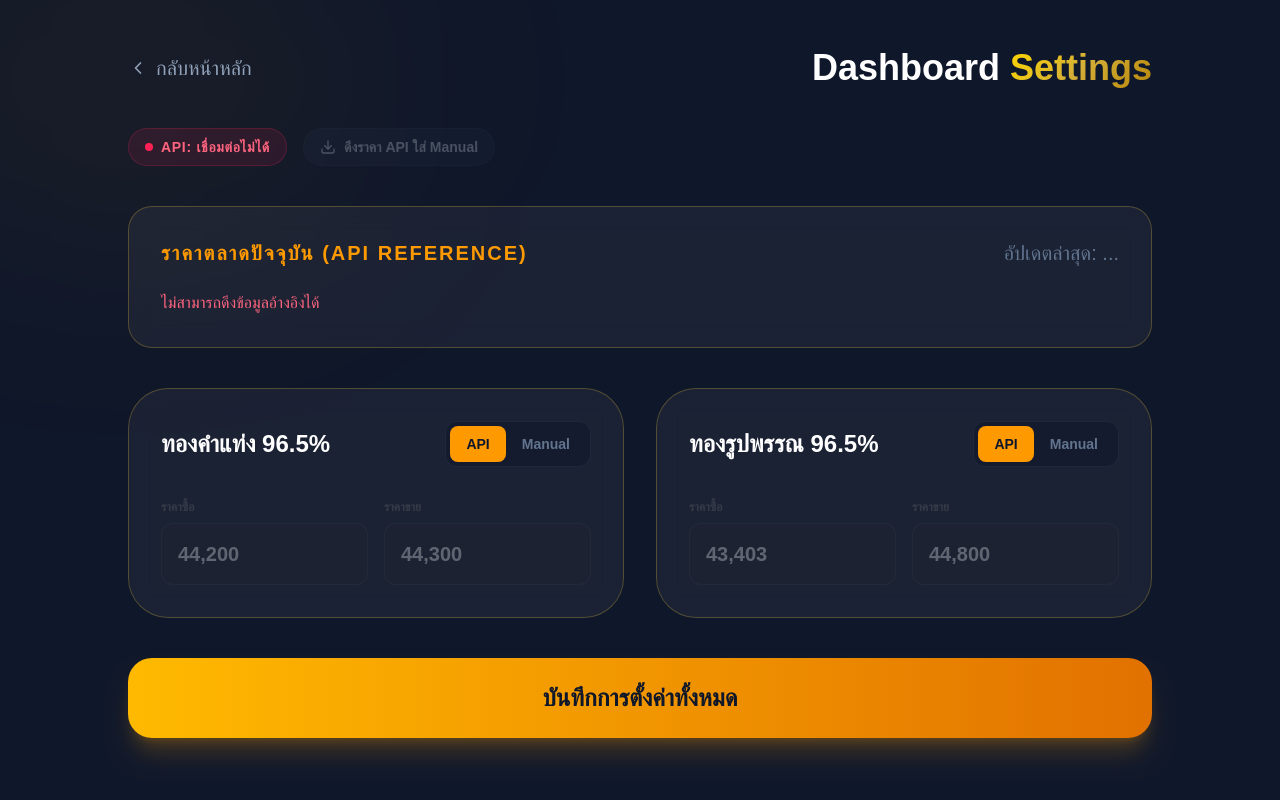
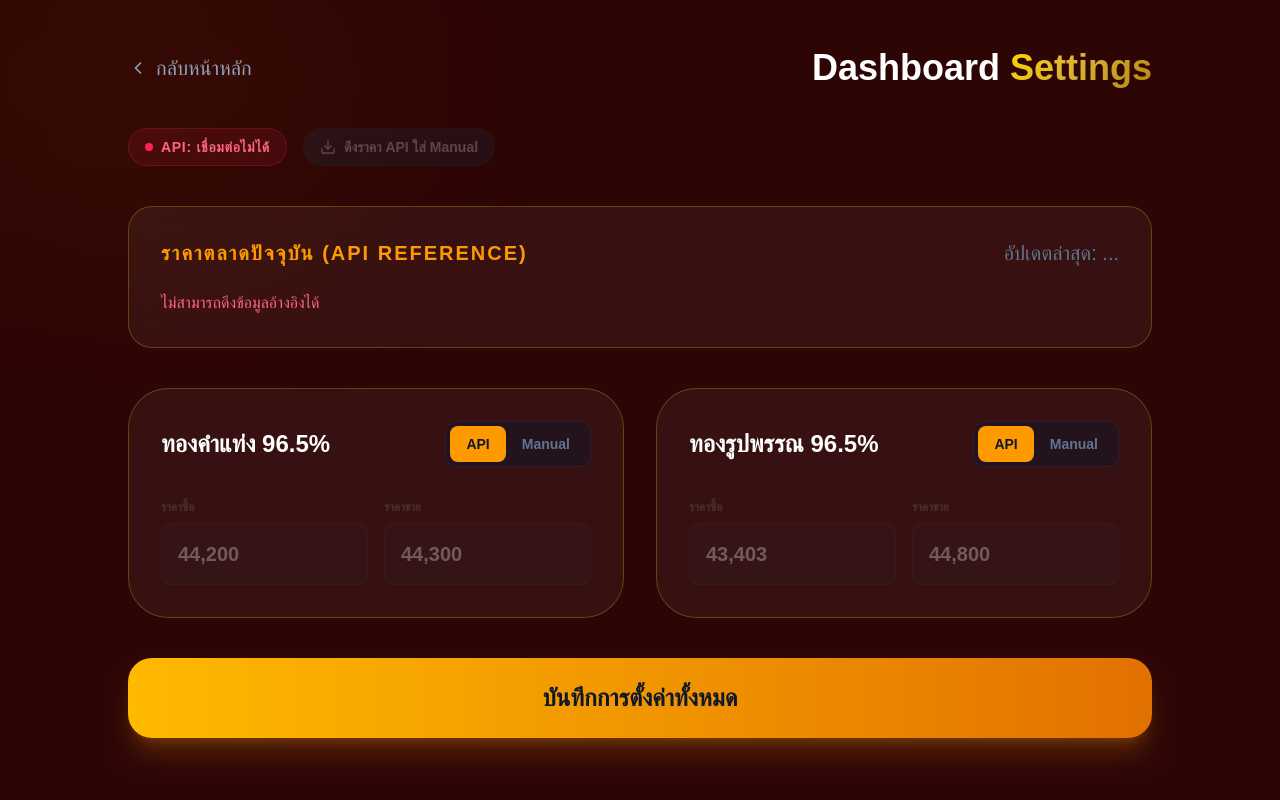
Before and after one commit to piyapathongron-art/ThanThongDailyGold, a Next.js app: page /edit in a window 1280 px wide. Built offline with nearby package versions, Linux system fonts and the light colour scheme; no server answers; a web font is replaced by a local one.

Commit message:
style: final compliance fixes for red theme

```diff
--- a/src/app/edit/page.tsx
+++ b/src/app/edit/page.tsx
@@ -63,7 +63,7 @@ export default function EditPage() {
     if (!isHydrated) return null;
 
     return (
-        <main className="relative min-h-screen w-full bg-[#0f172a] overflow-x-hidden flex flex-col font-sans-thai p-4 sm:p-6 lg:p-12">
+        <main className="relative min-h-screen w-full bg-background overflow-x-hidden flex flex-col font-sans-thai p-4 sm:p-6 lg:p-12">
             <div className="absolute top-[-10%] left-[-10%] w-[40%] h-[40%] rounded-full bg-amber-500/5 blur-[120px] pointer-events-none" />
 
             <div className="max-w-5xl mx-auto w-full space-y-6 sm:space-y-10 z-10">
--- a/src/app/page.tsx
+++ b/src/app/page.tsx
@@ -45,7 +45,7 @@ export default function Home() {
   }, [setApiData, setApiStatus]);
 
   if (!isHydrated) {
-    return <div className="min-h-screen bg-[#0f172a]" />; // Simple placeholder during hydration
+    return <div className="min-h-screen bg-background" />; // Simple placeholder during hydration
   }
 
   // Determine display modes with automatic fallback
@@ -65,7 +65,7 @@ export default function Home() {
   ];
 
   return (
-    <main className="relative min-h-screen w-full bg-[#0f172a] overflow-x-hidden flex flex-col font-sans-thai">
+    <main className="relative min-h-screen w-full bg-background overflow-x-hidden flex flex-col font-sans-thai">
       {/* Settings Button & API Status */}
       <div className="absolute top-4 right-4 sm:top-8 sm:right-8 z-50 flex items-center gap-3">
         {/* <div className={`hidden md:flex items-center gap-2 px-3 py-1.5 rounded-full border glass ${apiStatus === 'online' ? 'border-emerald-500/20 text-emerald-400' :
@@ -92,7 +92,7 @@ export default function Home() {
 
       {/* Background Decorations */}
       <div className="absolute top-[-10%] left-[-10%] w-[40%] h-[40%] rounded-full bg-primary/5 blur-[120px] pointer-events-none" />
-      <div className="absolute bottom-[10%] right-[-5%] w-[30%] h-[30%] rounded-full bg-secondary/5 blur-[100px] pointer-events-none" />
+      <div className="absolute bottom-[10%] right-[-5%] w-[30%] h-[30%] rounded-full bg-accent-red/5 blur-[100px] pointer-events-none" />
 
       {/* Main Content Area */}
       <div className="flex-1 flex flex-col xl:flex-row w-full p-4 md:p-6 lg:p-8 xl:p-12 gap-6 md:gap-8 xl:gap-12">
```
